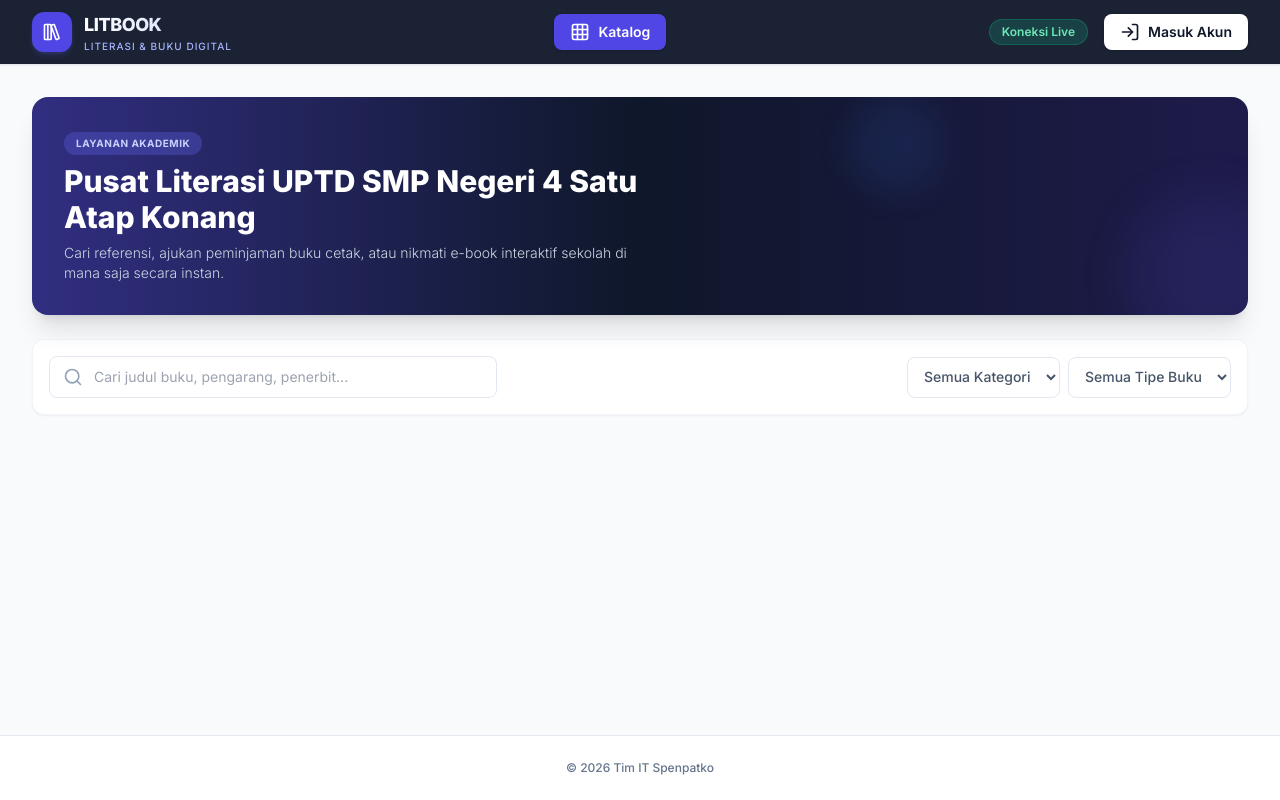
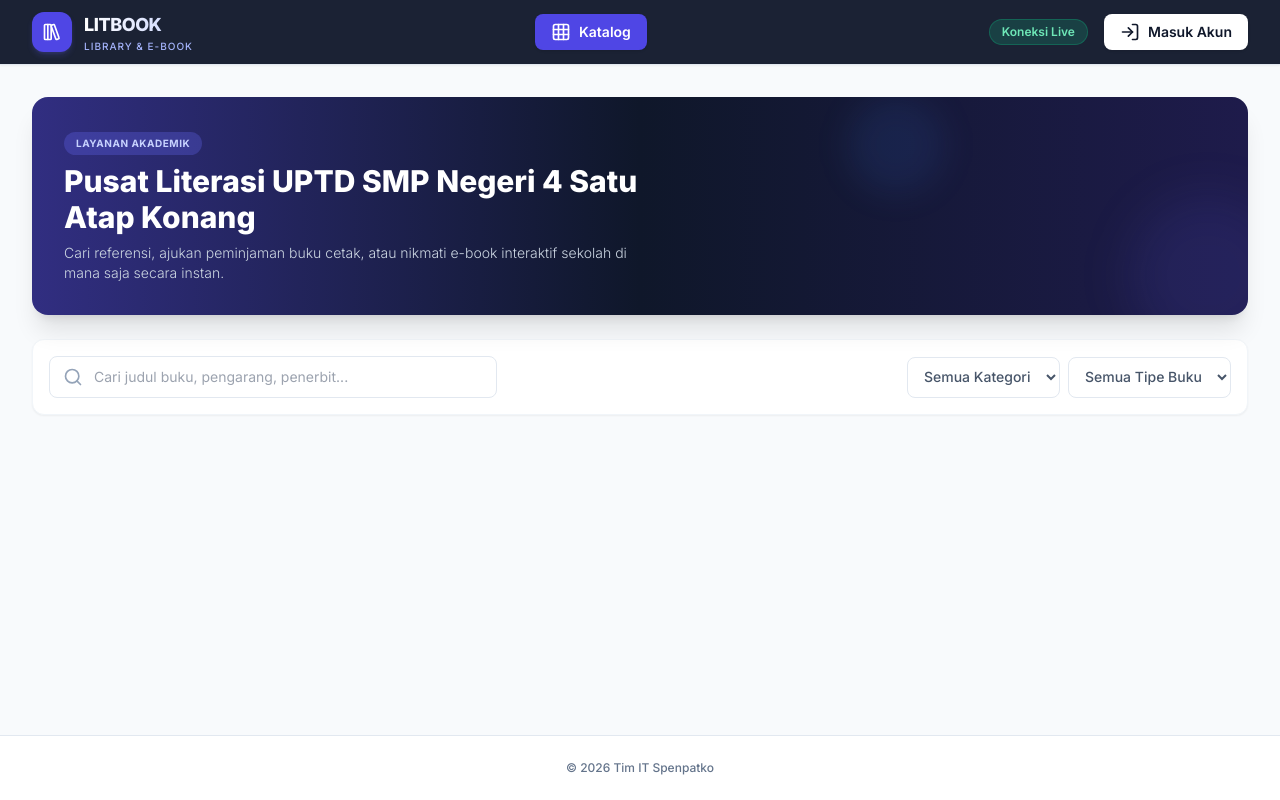
Before and after one commit to spenpatko/litbook, a plain HTML site: page index.html in a window 1280 px wide. Drawn offline with nearby package versions, Linux system fonts and the light colour scheme; no server answers.

Commit message:
Update index.html

```diff
--- a/index.html
+++ b/index.html
@@ -3,7 +3,7 @@
 <head>
     <meta charset="UTF-8">
     <meta name="viewport" content="width=device-width, initial-scale=1.0">
-    <title>LITBOOK - Literasi & Buku Digital</title>
+    <title>LITBOOK - Library & e-Book</title>
     <!-- Tailwind CSS untuk Styling Responsif -->
     <script src="https://cdn.tailwindcss.com"></script>
     <!-- Font Google: Inter -->
@@ -45,7 +45,7 @@
                     </div>
                     <div>
                         <h1 class="text-lg font-extrabold tracking-tight bg-gradient-to-r from-white to-indigo-200 bg-clip-text text-transparent">LITBOOK</h1>
-                        <p class="text-[10px] text-indigo-300 font-medium tracking-widest uppercase">Literasi & Buku Digital</p>
+                        <p class="text-[10px] text-indigo-300 font-medium tracking-widest uppercase">Library & e-Book</p>
                     </div>
                 </div>
 
```
